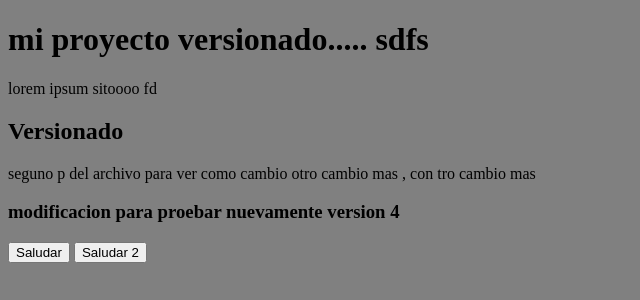
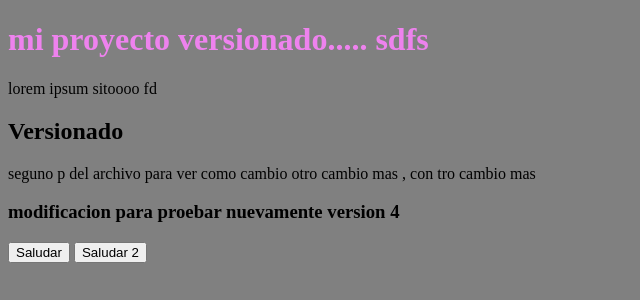
Before and after one commit to ovocom-hotmail/mi-proyecto, a plain HTML site: page prueba.html in a window 1280 px wide. Shown: the whole page, without its empty margins (0-640 px from the left). Drawn offline with Linux system fonts and the light colour scheme.

Commit message:
Actualizacion archivo css

```diff
--- a/prueba.css
+++ b/prueba.css
@@ -1,3 +1,6 @@
 body{
     background-color:  gray;
 }
+h1{
+    color: violet;
+}
```
